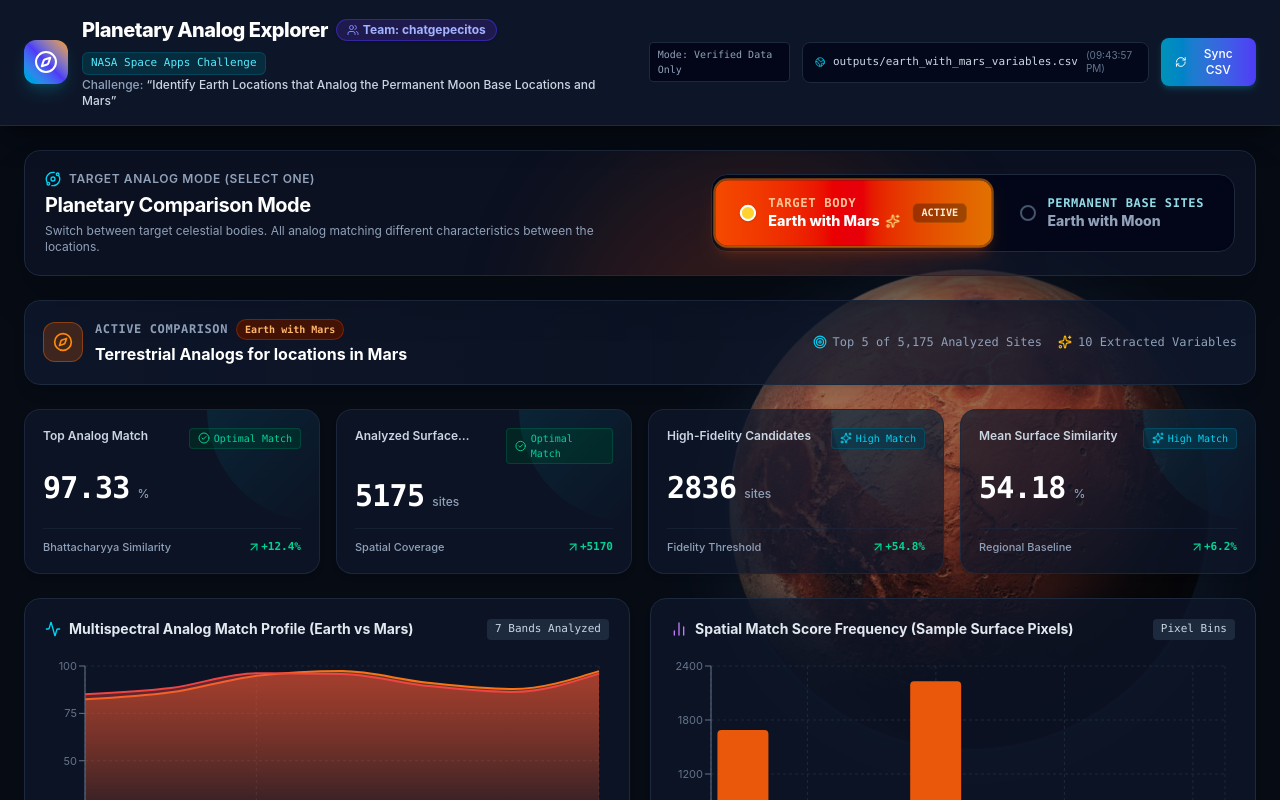
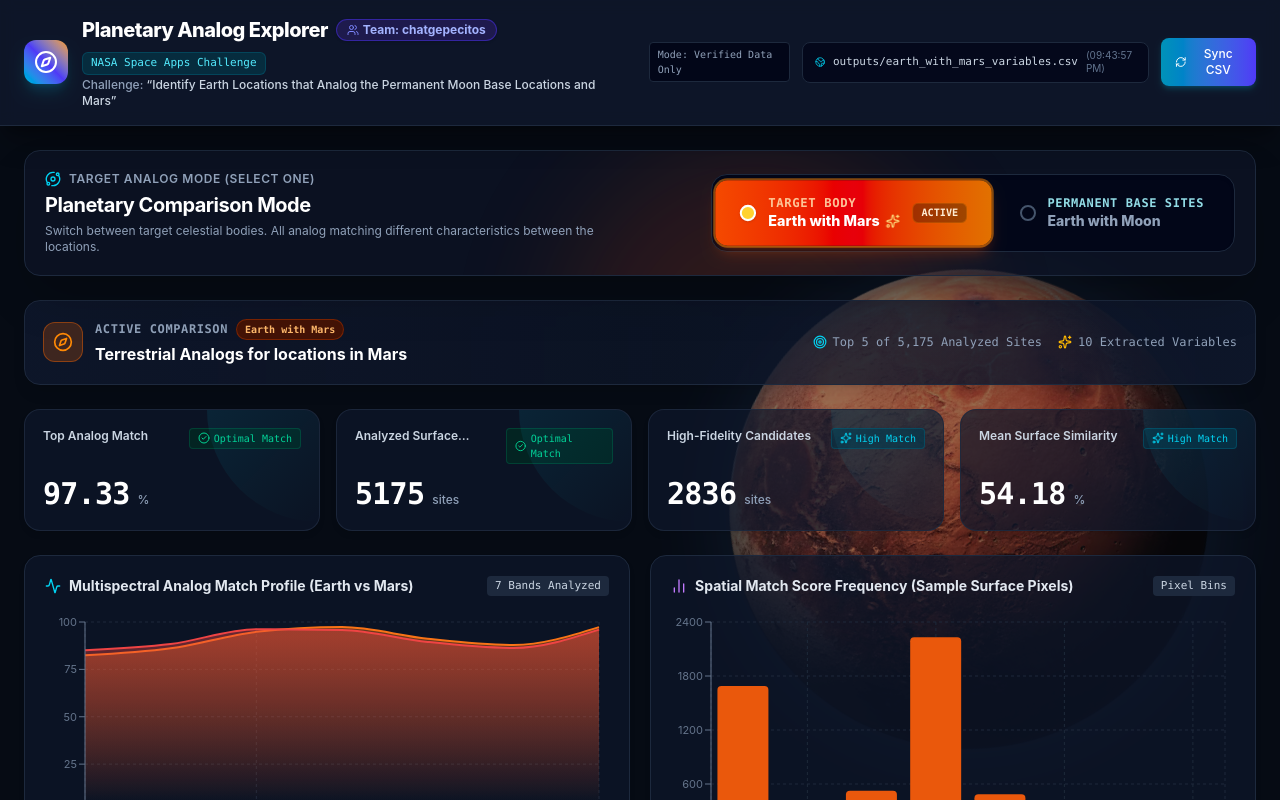
Before and after one commit to Chapinguin/chatgepecitos, a React (Vite) app in the folder frontend/: page / in a window 1280 px wide. Shown: the top 800 px of the page. Built offline with nearby package versions, Linux system fonts and the light colour scheme.

Commit message:
refactor(kpi): remove category labels and growth delta indicators for cleaner cards

```diff
--- a/frontend/src/components/MetricsCards.tsx
+++ b/frontend/src/components/MetricsCards.tsx
@@ -1,6 +1,6 @@
 import React from 'react';
 import type { VariableResult } from '../types';
-import { ArrowUpRight, ArrowDownRight, CheckCircle2, AlertCircle, Sparkles, Clock } from 'lucide-react';
+import { CheckCircle2, AlertCircle, Sparkles, Clock } from 'lucide-react';
 
 interface MetricsCardsProps {
   variables: VariableResult[];
@@ -46,11 +46,10 @@ export const MetricsCards: React.FC<MetricsCardsProps> = ({ variables }) => {
 
   return (
     <div className="grid grid-cols-1 sm:grid-cols-2 lg:grid-cols-4 gap-4">
-      {highlighted.map((v) => {
-        const isPositive = v.change?.startsWith('+');
-        return (
+      {highlighted.map((v) => (
         <div
           key={v.key}
+          title={v.description}
           className="bg-slate-900/70 border border-slate-800/90 rounded-2xl p-4.5 flex flex-col justify-between hover:border-slate-700 transition relative overflow-hidden group shadow-md"
         >
           <div className="absolute top-0 right-0 w-28 h-28 bg-gradient-to-br from-cyan-500/10 to-transparent rounded-bl-full pointer-events-none group-hover:from-cyan-500/20 transition" />
@@ -62,7 +61,7 @@ export const MetricsCards: React.FC<MetricsCardsProps> = ({ variables }) => {
             {getStatusBadge(v.status)}
           </div>
 
-            <div className="my-3.5">
+          <div className="mt-3">
             <div className="flex items-baseline gap-2">
               <span className="text-2xl sm:text-3xl font-extrabold font-mono tracking-tight text-white">
                 {v.value}
@@ -72,27 +71,8 @@ export const MetricsCards: React.FC<MetricsCardsProps> = ({ variables }) => {
               )}
             </div>
           </div>
-
-            <div className="flex items-center justify-between text-[11px] text-slate-400 border-t border-slate-800/60 pt-2.5">
-              <span className="text-slate-400 font-medium truncate">{v.category}</span>
-              {v.change && (
-                <span
-                  className={`flex items-center font-semibold font-mono ${
-                    isPositive ? 'text-emerald-400' : 'text-amber-400'
-                  }`}
-                >
-                  {isPositive ? (
-                    <ArrowUpRight className="w-3.5 h-3.5" />
-                  ) : (
-                    <ArrowDownRight className="w-3.5 h-3.5" />
-                  )}
-                  {v.change}
-                </span>
-              )}
         </div>
-          </div>
-        );
-      })}
+      ))}
     </div>
   );
 };
```
Lines whose indentation alone changed are shown as unchanged.
